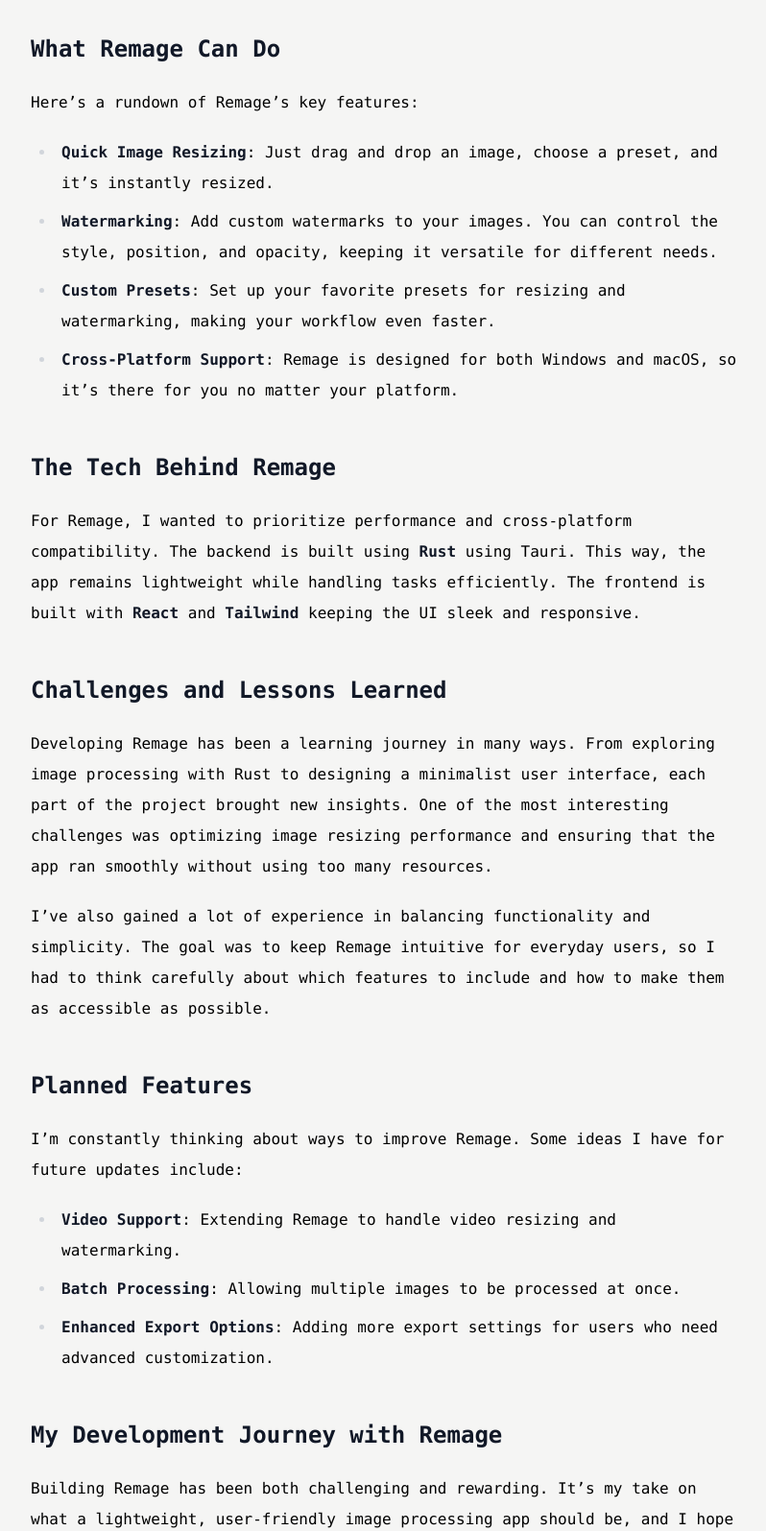
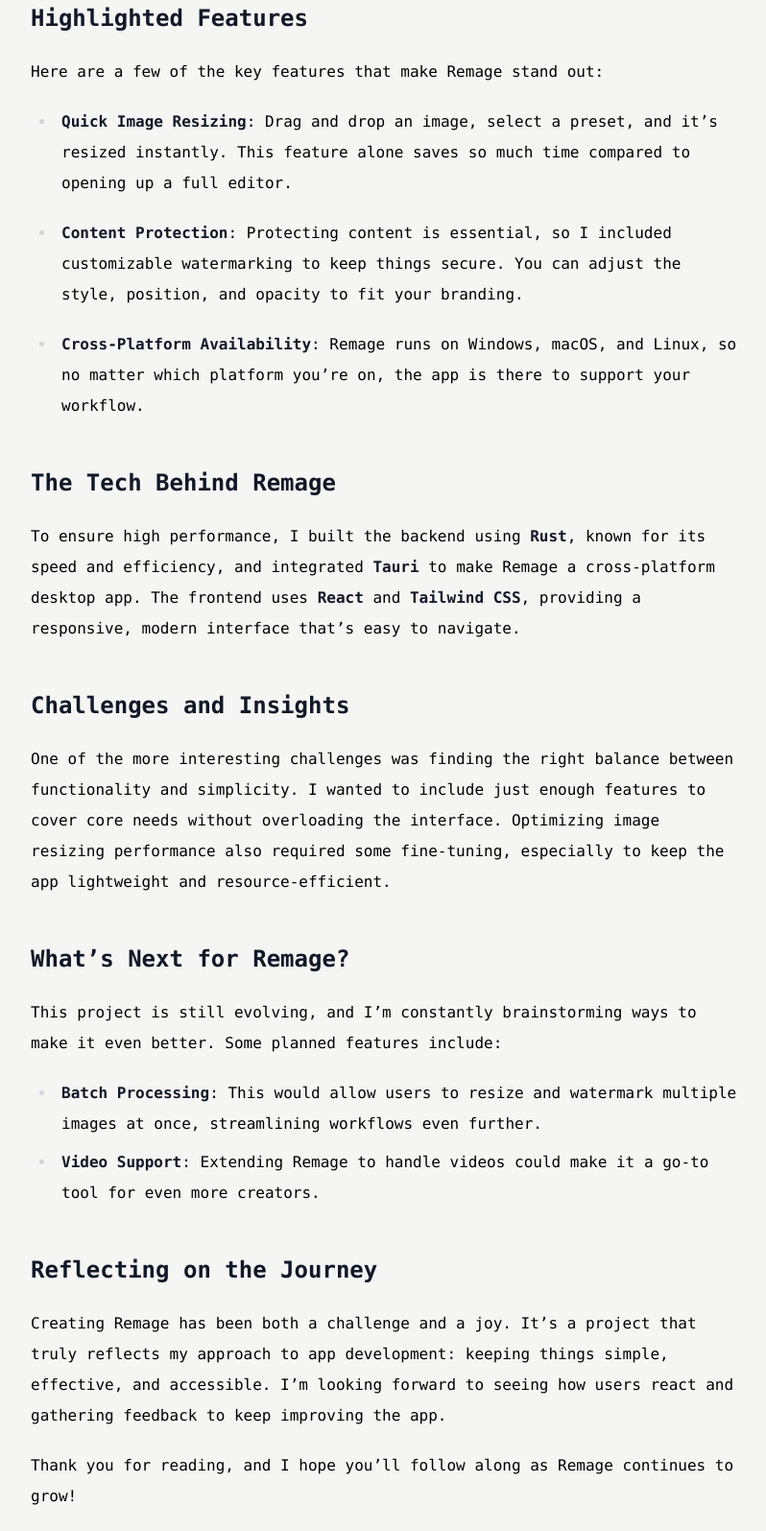
Before and after one commit to brsbyrk/bayrak.dev, an Astro site: page /projects/remage in a window 1280 px wide. Shown: the part 1205-2800 px from the top of the page at 96% size, without its empty margins (240-1038 px from the left). Built offline with nearby package versions, Linux system fonts and the light colour scheme; Astro itself is replaced by a stand-in of ours.

Commit message:
update remage.md

```diff
--- a/src/pages/projects/remage.md
+++ b/src/pages/projects/remage.md
@@ -13,45 +13,39 @@
 
 # Remage: Simplifying Image Resizing and Watermarking
 
-In the past few months, I’ve been working on a side project called **Remage** — a cross-platform desktop app focused on providing a simple solution for image resizing and watermarking. The idea for Remage came from my own experience needing a quick, easy-to-use tool for basic image tasks without dealing with large, complex software.
+Over the past few months, I’ve been building **Remage**, a project inspired by my need for a lightweight tool to handle essential image processing tasks. My goal was to create a straightforward app that avoids the complexity and bulk of larger image editors, focusing instead on a few core features that users need most often.
 
 ## Why I Built Remage
 
-As someone who often works with images, I noticed a gap in the available tools: existing software was either overly complex or lacked the exact simplicity I wanted. I wanted something that sits quietly in the system tray, ready whenever I need it, with just enough features to get the job done efficiently. That’s how Remage was born — a lightweight app that minimizes the fuss of image editing.
+Like many creators, I often need a quick way to resize images or add watermarks. But the available options were either too complicated or lacked flexibility. I wanted something easy to access, tucked into the system tray, with just enough functionality to get the job done. So, I started working on Remage to fill that gap and offer a tool designed for simplicity and speed.
 
-## What Remage Can Do
+## Highlighted Features
 
-Here’s a rundown of Remage’s key features:
+Here are a few of the key features that make Remage stand out:
 
-- **Quick Image Resizing**: Just drag and drop an image, choose a preset, and it’s instantly resized.
-- **Watermarking**: Add custom watermarks to your images. You can control the style, position, and opacity, keeping it versatile for different needs.
-- **Custom Presets**: Set up your favorite presets for resizing and watermarking, making your workflow even faster.
-- **Cross-Platform Support**: Remage is designed for both Windows and macOS, so it’s there for you no matter your platform.
+- **Quick Image Resizing**: Drag and drop an image, select a preset, and it’s resized instantly. This feature alone saves so much time compared to opening up a full editor.
+
+- **Content Protection**: Protecting content is essential, so I included customizable watermarking to keep things secure. You can adjust the style, position, and opacity to fit your branding.
+
+- **Cross-Platform Availability**: Remage runs on Windows, macOS, and Linux, so no matter which platform you’re on, the app is there to support your workflow.
 
 ## The Tech Behind Remage
 
-For Remage, I wanted to prioritize performance and cross-platform compatibility. The backend is built using **Rust** using Tauri. This way, the app remains lightweight while handling tasks efficiently. The frontend is built with **React** and **Tailwind** keeping the UI sleek and responsive.
+To ensure high performance, I built the backend using **Rust**, known for its speed and efficiency, and integrated **Tauri** to make Remage a cross-platform desktop app. The frontend uses **React** and **Tailwind CSS**, providing a responsive, modern interface that’s easy to navigate.
 
-## Challenges and Lessons Learned
+## Challenges and Insights
 
-Developing Remage has been a learning journey in many ways. From exploring image processing with Rust to designing a minimalist user interface, each part of the project brought new insights. One of the most interesting challenges was optimizing image resizing performance and ensuring that the app ran smoothly without using too many resources.
+One of the more interesting challenges was finding the right balance between functionality and simplicity. I wanted to include just enough features to cover core needs without overloading the interface. Optimizing image resizing performance also required some fine-tuning, especially to keep the app lightweight and resource-efficient.
 
-I’ve also gained a lot of experience in balancing functionality and simplicity. The goal was to keep Remage intuitive for everyday users, so I had to think carefully about which features to include and how to make them as accessible as possible.
+## What’s Next for Remage?
 
-## Planned Features
+This project is still evolving, and I’m constantly brainstorming ways to make it even better. Some planned features include:
 
-I’m constantly thinking about ways to improve Remage. Some ideas I have for future updates include:
+- **Batch Processing**: This would allow users to resize and watermark multiple images at once, streamlining workflows even further.
+- **Video Support**: Extending Remage to handle videos could make it a go-to tool for even more creators.
 
-- **Video Support**: Extending Remage to handle video resizing and watermarking.
-- **Batch Processing**: Allowing multiple images to be processed at once.
-- **Enhanced Export Options**: Adding more export settings for users who need advanced customization.
+## Reflecting on the Journey
 
-## My Development Journey with Remage
+Creating Remage has been both a challenge and a joy. It’s a project that truly reflects my approach to app development: keeping things simple, effective, and accessible. I’m looking forward to seeing how users react and gathering feedback to keep improving the app.
 
-Building Remage has been both challenging and rewarding. It’s my take on what a lightweight, user-friendly image processing app should be, and I hope it can help others as much as it’s helped me. This project is still a work in progress, and I’m excited to keep refining it.
-
-If you’re interested in trying out Remage or have feedback and suggestions, feel free to reach out. I’d love to hear your thoughts and continue improving the app based on real user input.
-
----
-
-Thank you for reading, and stay tuned for more updates on Remage!
+Thank you for reading, and I hope you’ll follow along as Remage continues to grow!
```
